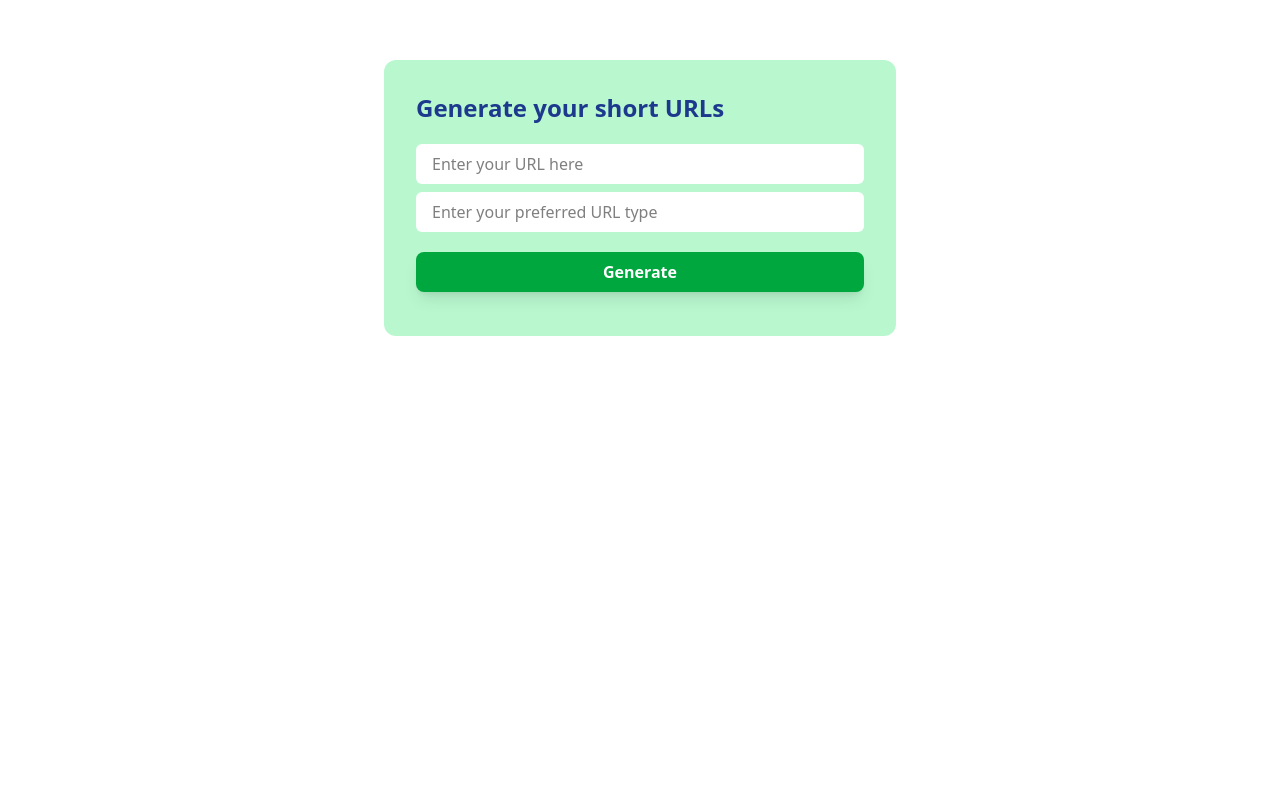
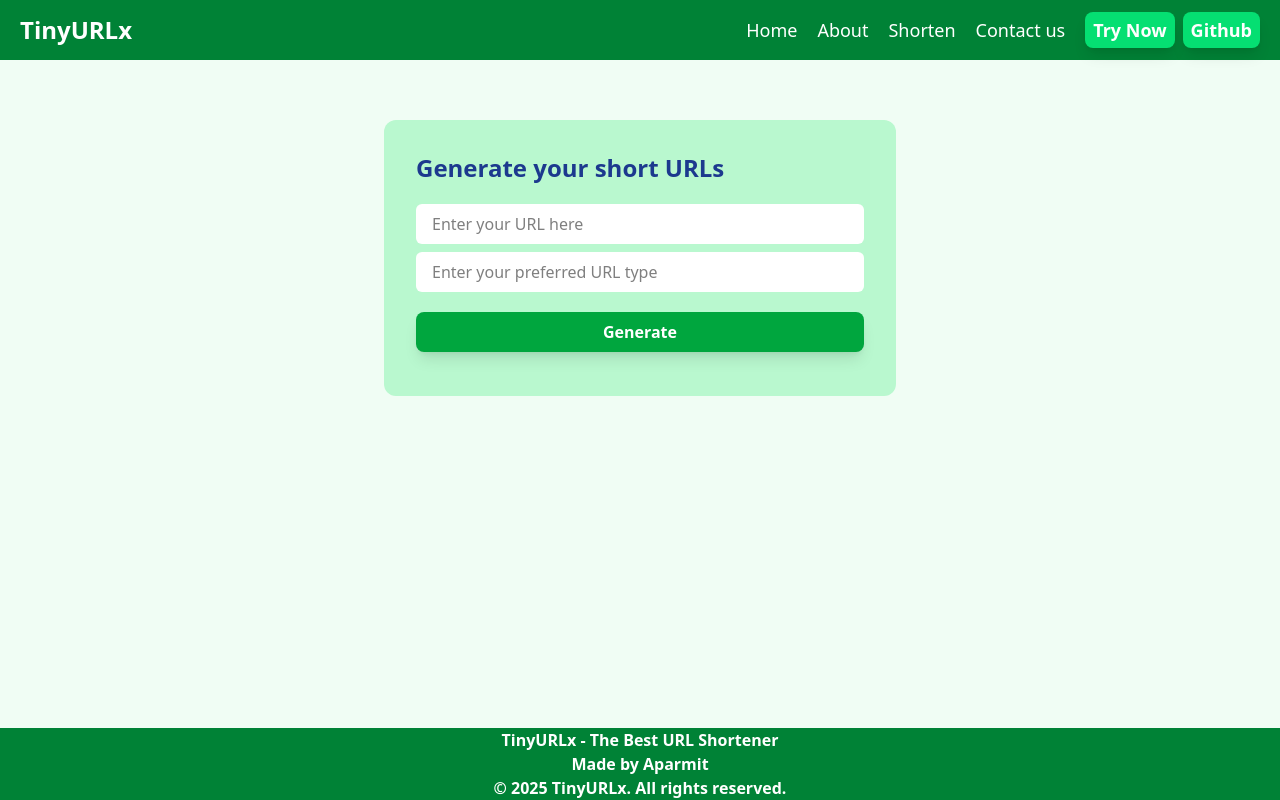
Before and after one commit to AparmitSrivastava/TinyURLx, a Next.js app: page /shorten in a window 1280 px wide. Built offline with nearby package versions, Linux system fonts and the light colour scheme.

Commit message:
layout file set

```diff
--- a/app/layout.js
+++ b/app/layout.js
@@ -1,5 +1,7 @@
 import { Geist, Geist_Mono } from "next/font/google";
 import "./globals.css";
+import Navbar from "@/app/components/Navbar";
+import Footer from "@/app/components/Footer";
 
 const geistSans = Geist({
   variable: "--font-geist-sans",
@@ -12,17 +14,19 @@ const geistMono = Geist_Mono({
 });
 
 export const metadata = {
-  title: "Create Next App",
-  description: "Generated by create next app",
+  title: "TinyURLx",
+  description: "Create shortened urls for yourself",
 };
 
 export default function RootLayout({ children }) {
   return (
     <html lang="en">
       <body
-        className={`${geistSans.variable} ${geistMono.variable} antialiased`}
+        className={`${geistSans.variable} ${geistMono.variable} antialiased bg-green-50 relative min-h-screen`}
       >
+        <Navbar/>
         {children}
+        <Footer/>
       </body>
     </html>
   );
```
